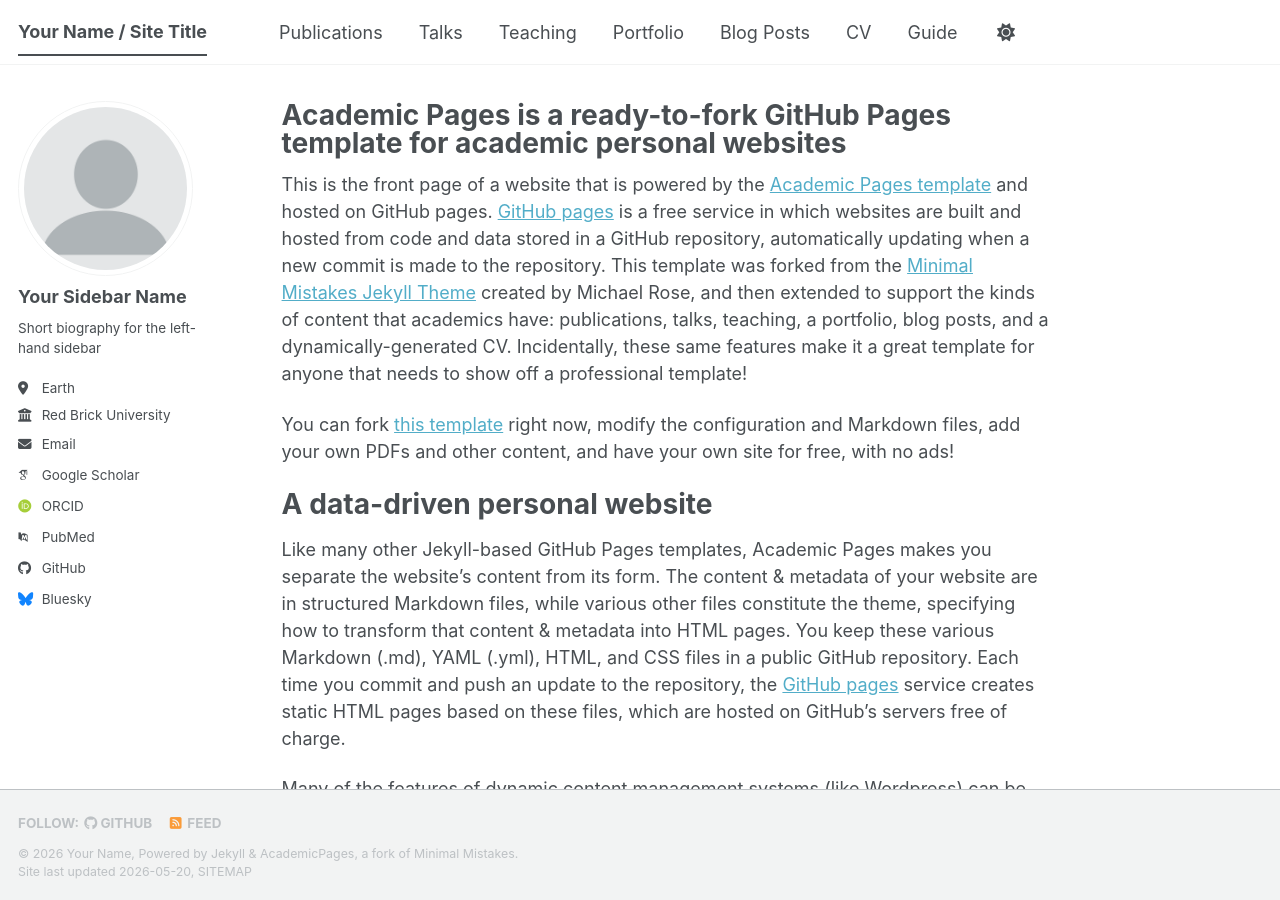
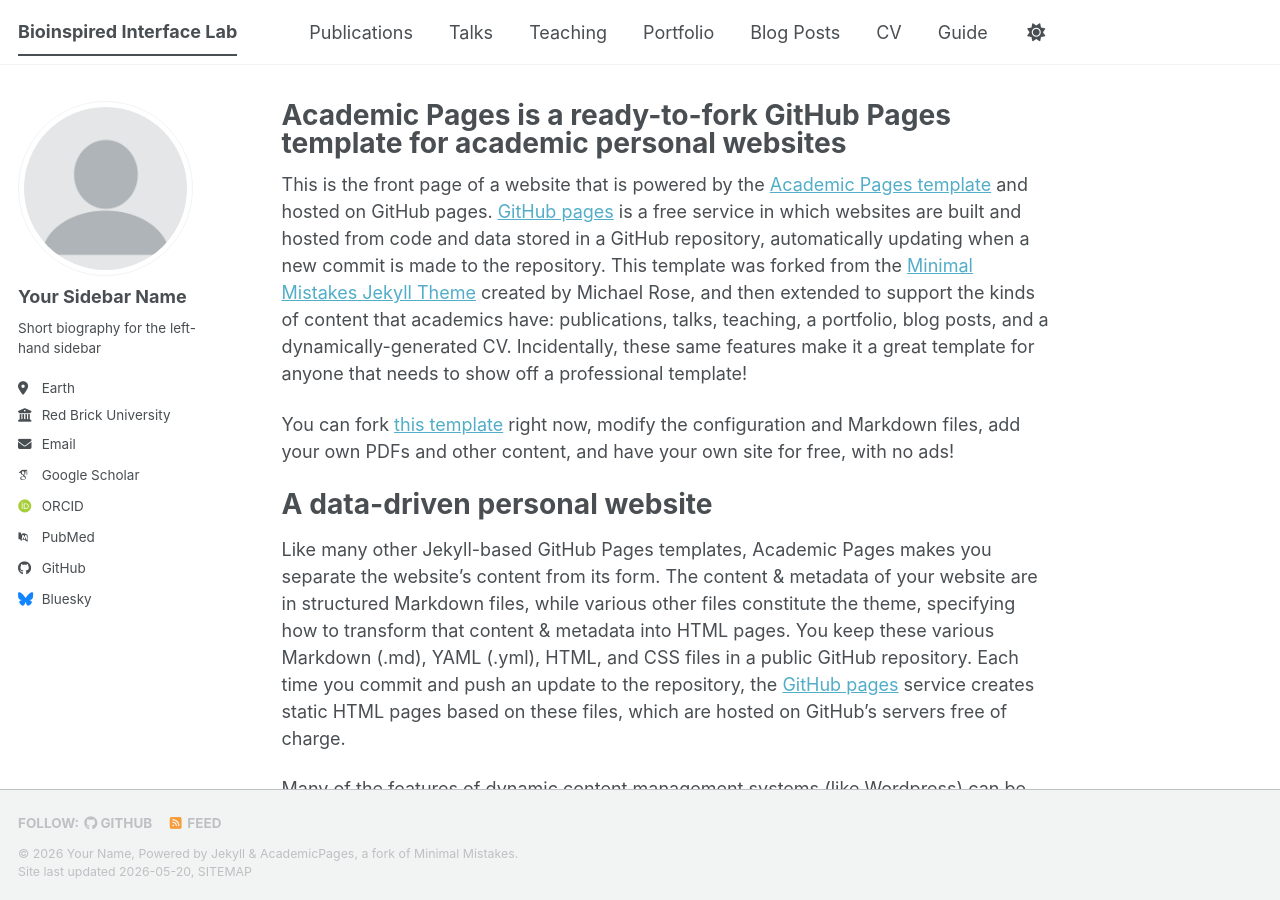
Before and after one commit to bigtoes18/bigtoes18.github.io, a Jekyll site: the page built from _pages/about.md, in a window 1280 px wide and 900 px high. Built offline with Jekyll 4.4.1, drawn with Linux system fonts in a browser that asks for light colours; some web fonts are replaced; a script bundle is joined from its source files by our own code; library files that are not in the unit come from our copies.

Commit message:
Update _config.yml

```diff
--- a/_config.yml
+++ b/_config.yml
@@ -9,7 +9,7 @@
 # Basic Site Settings
 locale                   : "en-US"
 site_theme               : "default" # The available themes options are "default", "air", "sunrise", "mint", "dirt" and "contrast"
-title                    : "Your Name / Site Title"
+title                    : "Bioinspired Interface Lab"
 title_separator          : "-"
 name                     : &name "Your Name"
 description              : &description "Your Name's academic portfolio"   # Update this with a general description of your site, this is the default if not overridden by a page
```
